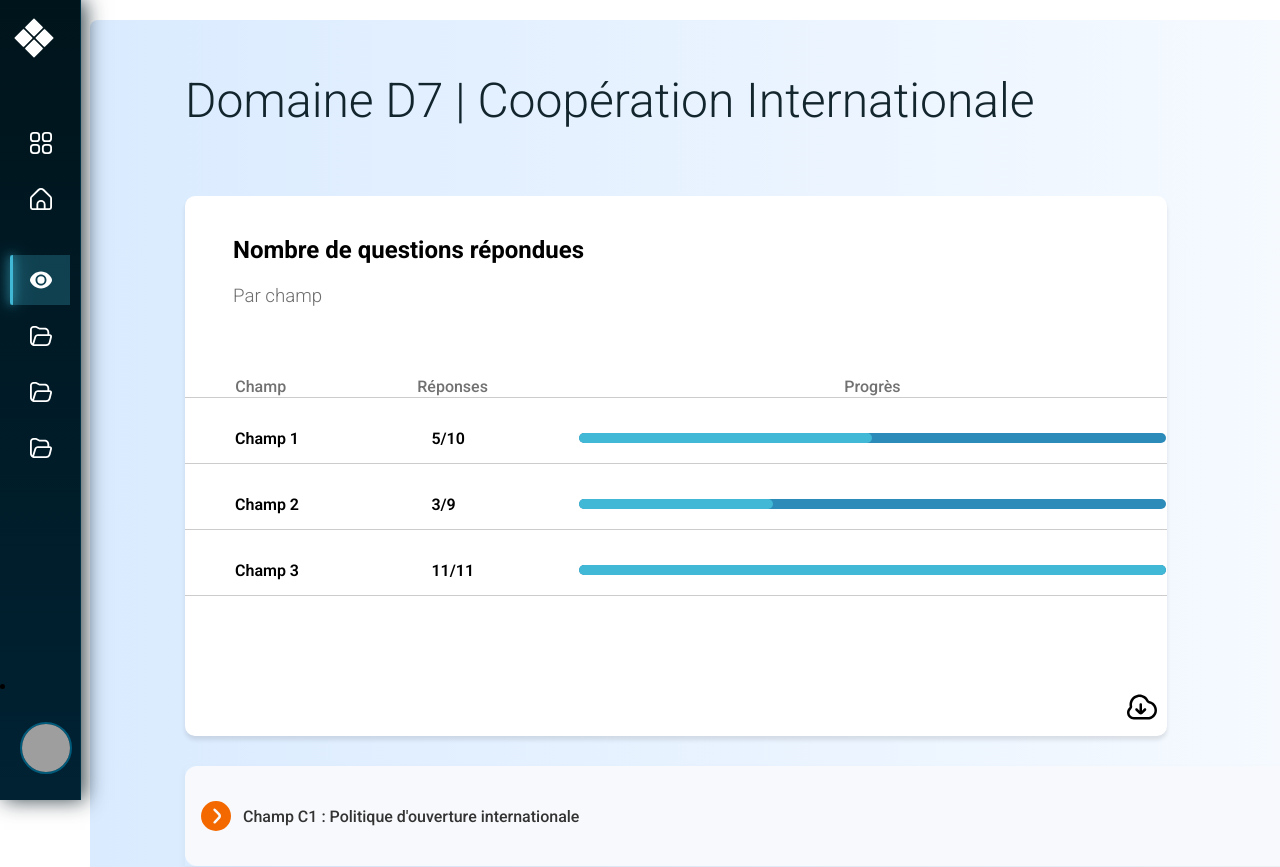
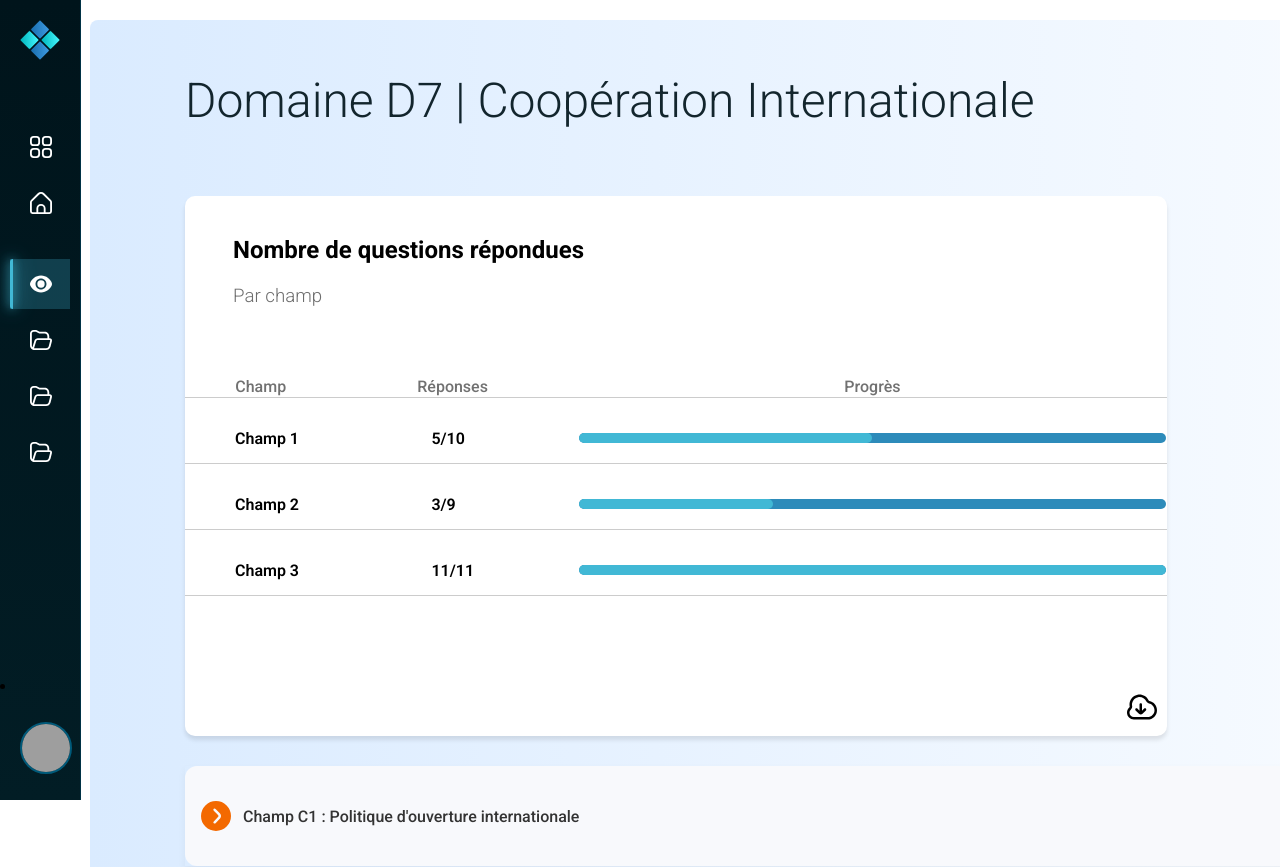
Before and after one commit to mutseeem/yalidine-backend, a React (Vite) app: page /overview in a window 1280 px wide. Shown: the top 867 px of the page. Built offline with nearby package versions, Linux system fonts and the light colour scheme; grey boxes are pictures that could not be loaded.

Commit message:
pushing cuz i will test somthing on the project

```diff
--- a/src/components/layout/SideBar/SideBar.module.css
+++ b/src/components/layout/SideBar/SideBar.module.css
@@ -15,8 +15,8 @@
 
   /* Size Variables */
   --sidebar-collapsed-width: 80px;
-  --sidebar-expanded-width: 300px;
-  --header-padding: 24px 20px;
+  --sidebar-expanded-width: 290px;
+  --header-padding: 26px 26px;
   --logo-size: 28px;
   --icon-size: 22px;
   --item-padding: 14px 20px;
@@ -32,29 +32,28 @@
   --icon-spacing: 18px;
 }
 
-/* Base Styles */
+/* ---- Sidebar base styles ---- */
 .sidebar {
   position: fixed;
   left: 0;
   top: 0;
   bottom: 0;
   width: var(--sidebar-collapsed-width);
-  background: linear-gradient(180deg, #00141B, #002233);
-  box-shadow: 4px 0 20px var(--sidebar-shadow);
+  background: linear-gradient(180deg, #00141B, #021d25);
   display: flex;
   flex-direction: column;
   transition: all var(--transition-speed);
   z-index: 1000;
   overflow: hidden;
   border-right: 1px solid var(--sidebar-border);
-  backdrop-filter: blur(10px); /* Frosted glass effect */
+  backdrop-filter: blur(10px);
 }
 
 .sidebar.expanded {
   width: var(--sidebar-expanded-width);
 }
 
-/* Header Styles */
+/* ---- Header styles ---- */
 .header {
   display: flex;
   align-items: center;
@@ -63,11 +62,12 @@
   transition: padding var(--transition-speed);
 }
 
+/*Logo : */
 .appLogo {
   width: var(--logo-size);
   height: var(--logo-size);
   object-fit: contain;
-  filter: brightness(0) invert(1);
+
   transition: transform 0.3s ease-in-out;
   transform: rotate(45deg);
 }
```
